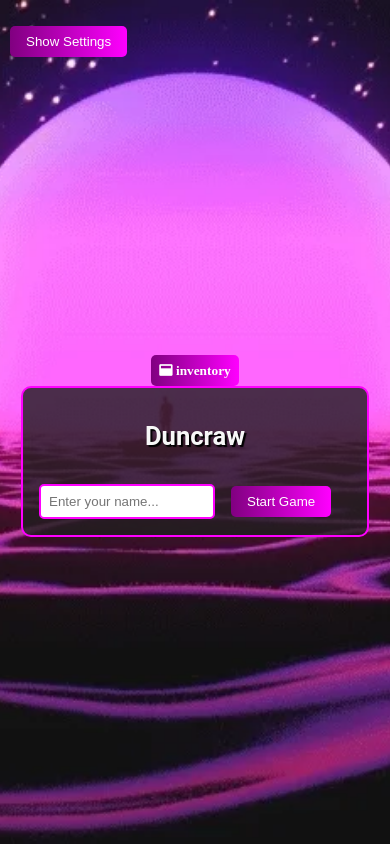
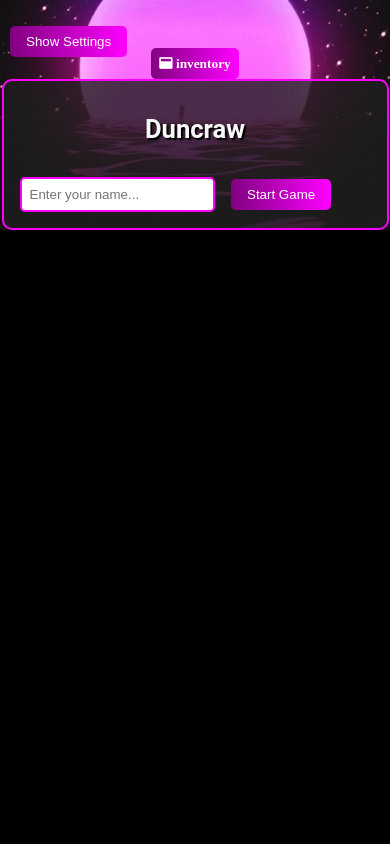
Before and after one commit to jessejohns-1/duncraw, a React (Create React App) app: page / in a window 390 px wide. Built offline with nearby package versions, Linux system fonts and the light colour scheme; a web font is replaced by a local one.

Commit message:
fixed for mobile

```diff
--- a/src/index.css
+++ b/src/index.css
@@ -10,9 +10,6 @@ body {
 }
 
 .App {
-  position: fixed;
-  top: 0;
-  left: 0;
   width: 100%;
   height: 100%;
   display: flex;
@@ -34,7 +31,7 @@ body {
 }
 
 .content {
-  max-width: 80%;
+  max-width: 90%;
   width: 600px; /* or any suitable value */
   padding: 2rem;
   background-color: rgba(30, 30, 30, 0.8);
@@ -132,6 +129,7 @@ button:hover {
   top: 50px;
   left: 10px;
   z-index: 999;
+  background: linear-gradient(to right, rgba(128, 0, 128, 0.5), rgba(255, 0, 255, 0.5)); /* Transparent Purple to Transparent Pink */
 }
 
   .narrative-text {
```
Lines whose indentation alone changed are shown as unchanged.
